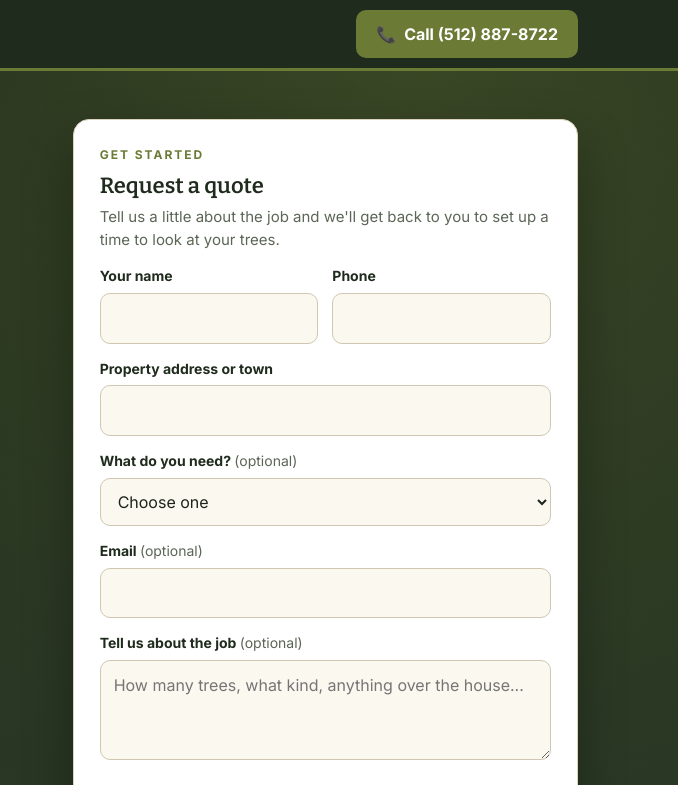
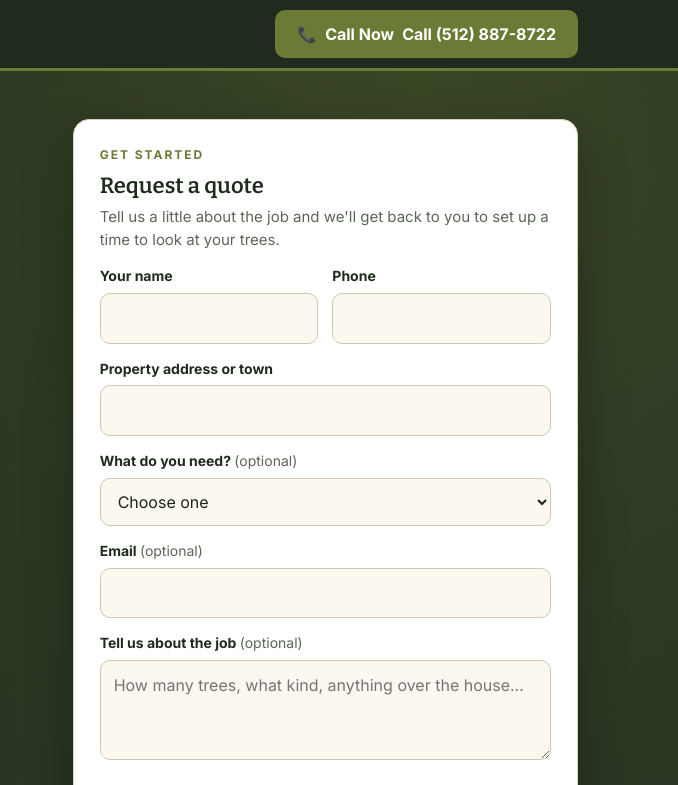
Before and after one commit to kroswell83/treehombres-website, a plain HTML site: page index.html in a window 1280 px wide. Shown: the top 785 px of the page, 602-1280 px from the left. Drawn offline with nearby package versions, Linux system fonts and the light colour scheme.

Commit message:
Light Call button style in banner

```diff
--- a/assets/site.css
+++ b/assets/site.css
@@ -267,3 +267,6 @@ select:focus{outline:2px solid var(--olive);outline-offset:1px;border-color:var(
 .hero-title .trust{margin:12px 0 0;gap:6px 16px;font-size:15px}
 @media(max-width:820px){.hero-title .trust{font-size:14px;margin-top:8px;gap:4px 12px}}
 @media(min-width:821px){.hero-pitch p.lead{margin-top:22px}}
+/* banner Call: the light button style from the old bottom bar */
+.header-call{padding:10px 20px;font-size:16px}
+.header-call .hc-short,.header-call .hc-long{display:inline}
```
